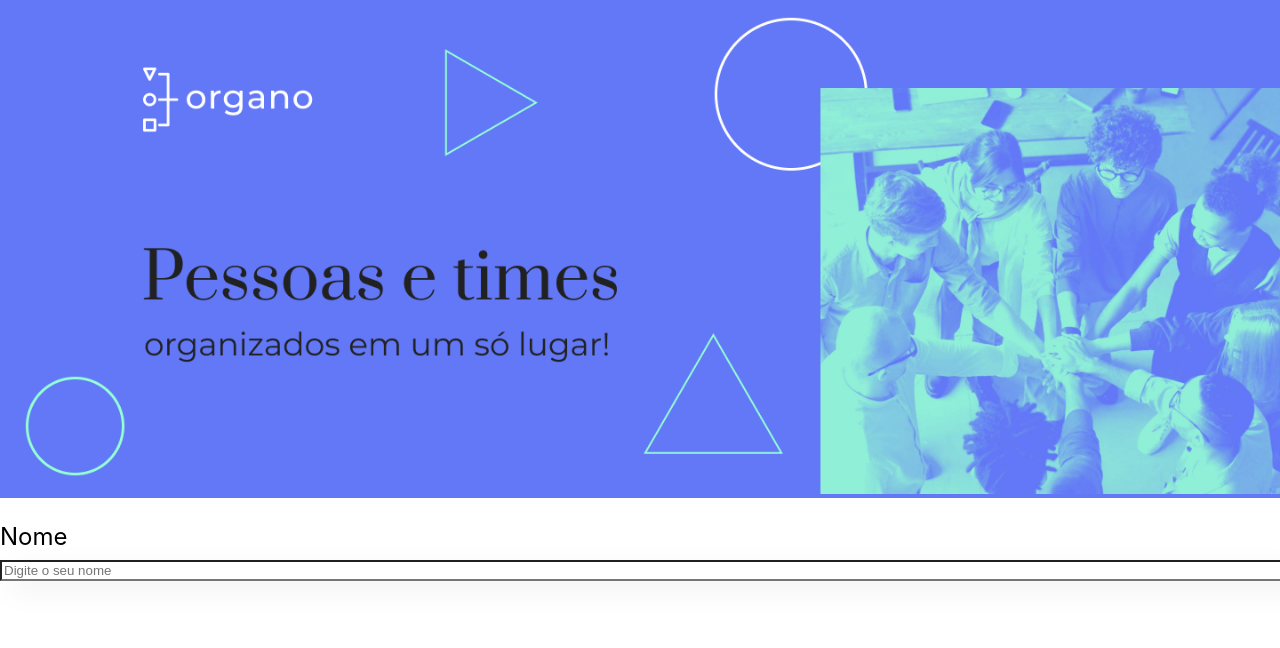
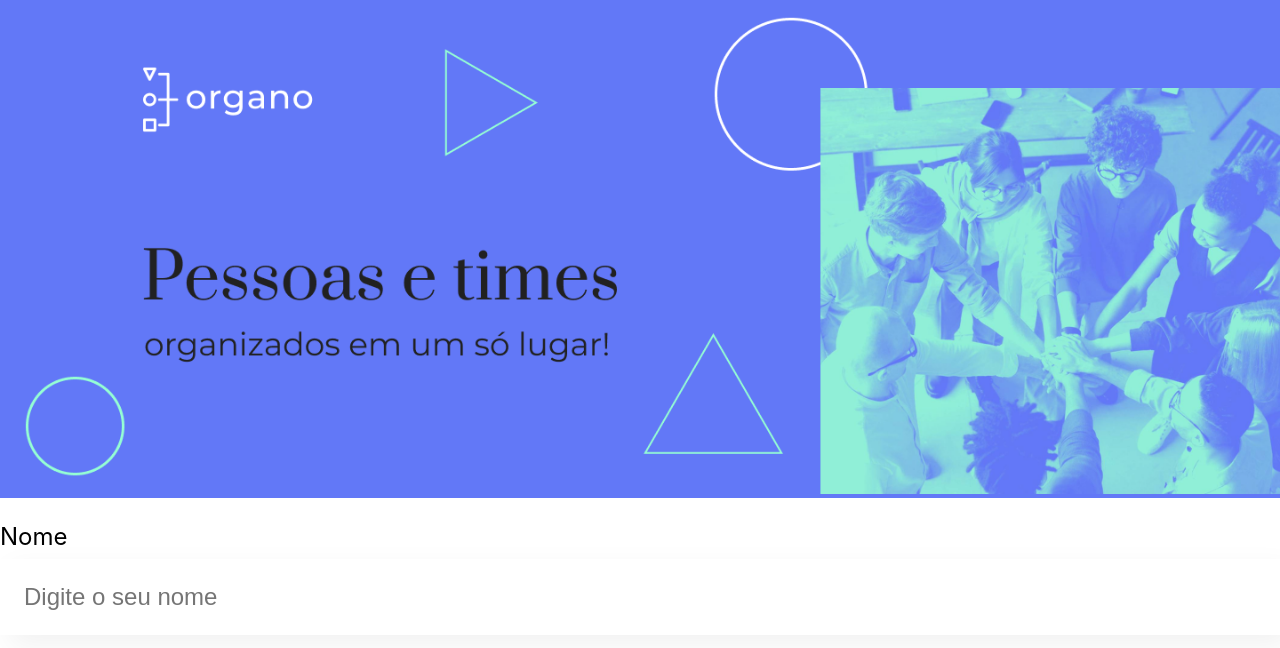
Before and after one commit to lucianogomes02/organo-react, a JavaScript app: page / in a window 1280 px wide. Shown: the top 648 px of the page. Built offline with nearby package versions, Linux system fonts and the light colour scheme; the HTML template or start-up script is replaced by a standard one.

Commit message:
feat(src/componentes/CampoTexto.js): implementação inicial do componente CampoTexto

```diff
--- a/src/componentes/CampoTexto/CampoTexto.css
+++ b/src/componentes/CampoTexto/CampoTexto.css
@@ -12,4 +12,8 @@
     background-color: #FFF;
     box-shadow: 10px 10px 30px rgba(0, 0, 0, 0.06);
     width: 100%;
+    border: none;
+    font-size: 24px;
+    padding: 24px;
+    box-sizing: border-box;
 }
```
